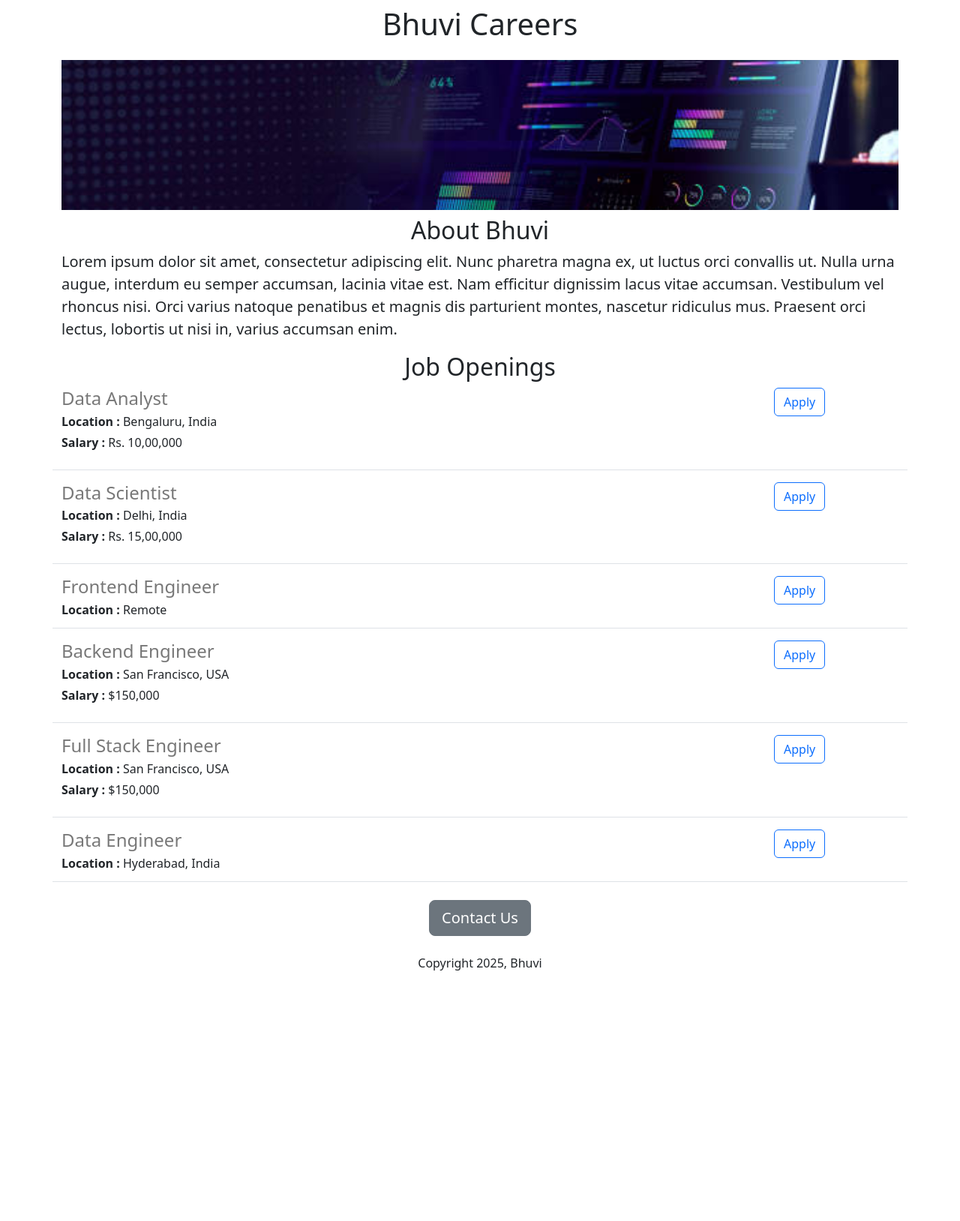
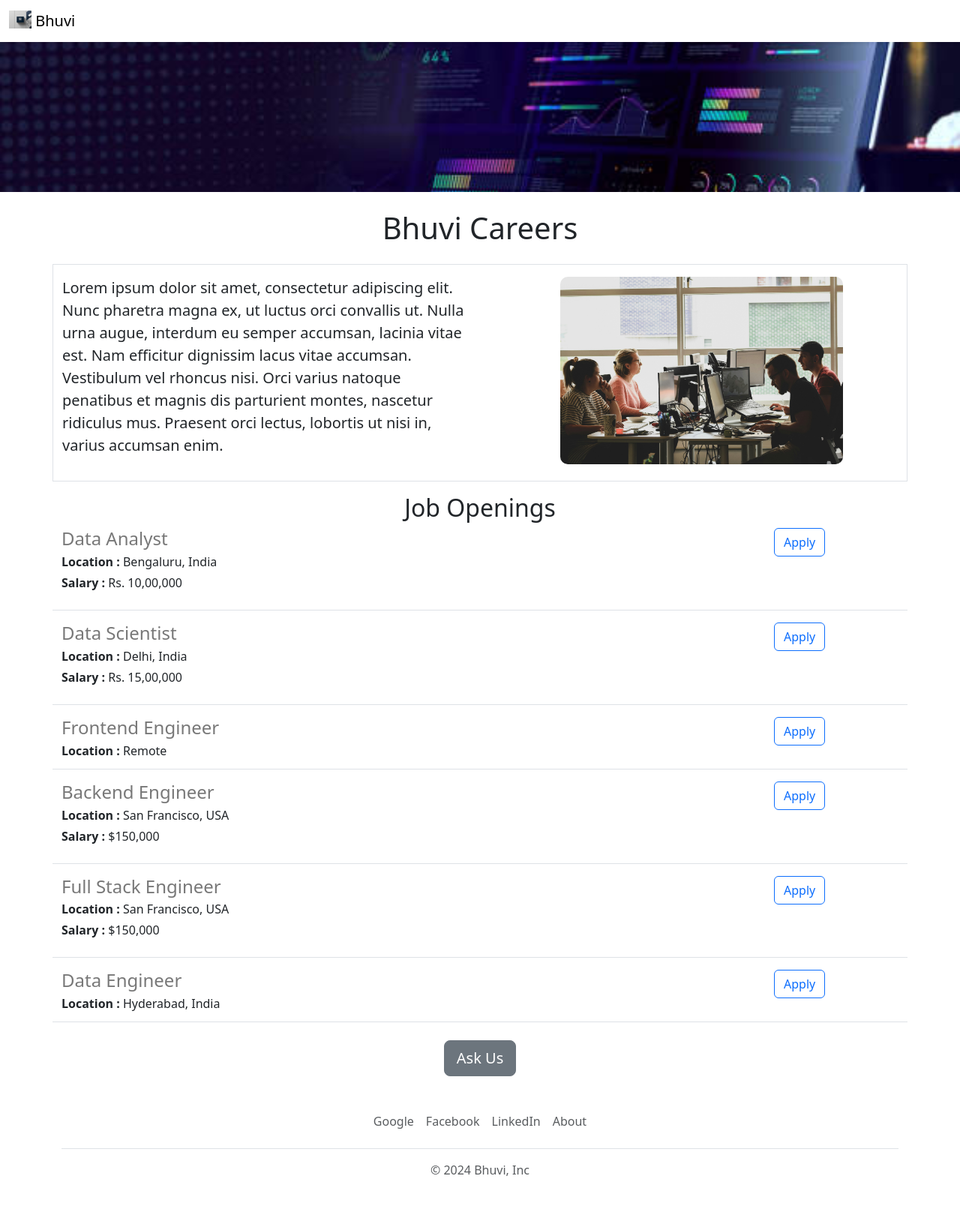
Before and after one commit to bhuvi723/webdev-flask-app, a Flask app: page / in a window 1280 px wide. Shown: the whole page at 75% size. Before the commit the page ends 1294 px from the top, so only its background shows below. Run offline with Flask 3, Linux system fonts and the light colour scheme.

Commit message:
added functionalities and mailto feature

```diff
--- /dev/null
+++ b/templates/footer.html
@@ -0,0 +1,11 @@
+<div class="container">
+  <footer class="py-3 my-4">
+    <ul class="nav justify-content-center border-bottom pb-3 mb-3">
+      <li class="nav-item"><a target="_blank" href="http://google.com" class="nav-link px-2 text-body-secondary">Google</a></li>
+      <li class="nav-item"><a target="_blank" href="http://facebook.com" class="nav-link px-2 text-body-secondary">Facebook</a></li>
+      <li class="nav-item"><a target="_blank" href="http://linkedin.com" class="nav-link px-2 text-body-secondary">LinkedIn</a></li>
+      <li class="nav-item"><a target="_blank" href="https://salvaji-bhuvan-web-profile.onrender.com/" class="nav-link px-2 text-body-secondary">About</a></li>
+    </ul>
+    <p class="text-center text-body-secondary">&copy; 2024 Bhuvi, Inc</p>
+  </footer>
+</div>
--- a/templates/home.html
+++ b/templates/home.html
@@ -11,6 +11,7 @@
       height : 200px;
       width : 100%;
       object-fit: cover;
+      margin-bottom: 16px;
     }
   </style>
 
@@ -18,14 +19,27 @@
 </head>
 
 <body>
+
+  {% include "nav.html" %}
+
+  <img class="img-fluid" id="banner" src='https://e4f51df0-8f48-49a7-bc1e-9cf7486c7874-00-g4ralca5hq6v.spock.replit.dev/static/banner.jpg'>
+
   <div class="container">
-    <h1 class="text-center mt-2 mb-4"">{{ company_name }} Careers</h1>
 
-    <img class="img-fluid" id="banner" src='https://e4f51df0-8f48-49a7-bc1e-9cf7486c7874-00-g4ralca5hq6v.spock.replit.dev/static/banner.jpg'>
+    <h1 class="text-center mt-2 mb-4">{{ company_name }} Careers</h1>
 
-    <h2 class="text-center mt-2">About Bhuvi</h2>
+    <div class="row border" style="padding-bottom:16px; margin-bottom:16px; padding-top:16px; margin-top:16px;">
+      <div class="col-md-6">
+        <p class="lead">Lorem ipsum dolor sit amet, consectetur adipiscing elit. Nunc pharetra magna ex, ut luctus orci convallis ut. Nulla urna augue, interdum eu semper accumsan, lacinia vitae est. Nam efficitur dignissim lacus vitae accumsan. Vestibulum vel rhoncus nisi. Orci varius natoque penatibus et magnis dis parturient montes, nascetur ridiculus mus. Praesent orci lectus, lobortis ut nisi in, varius accumsan enim.</p>
+      </div>
 
-      <p class="lead">Lorem ipsum dolor sit amet, consectetur adipiscing elit. Nunc pharetra magna ex, ut luctus orci convallis ut. Nulla urna augue, interdum eu semper accumsan, lacinia vitae est. Nam efficitur dignissim lacus vitae accumsan. Vestibulum vel rhoncus nisi. Orci varius natoque penatibus et magnis dis parturient montes, nascetur ridiculus mus. Praesent orci lectus, lobortis ut nisi in, varius accumsan enim.</p>
+      <div class="d-none d-md-block col-md-1"></div>
+
+      <div class="d-none d-md-block col-md-5">
+        <img src="/static/people.jpg" style="height:250px; border-radius:10px;">
+      </div>
+    </div>
+
 
     <div>
       <h2 class="text-center">Job Openings</h2>
@@ -39,11 +53,13 @@
       </div>
 
       <div class="text-center">
-        <button class="btn btn-secondary btn-lg mt-2">Contact Us</button>
+        <a target="_blank" href="mailto:salvajibhuvi@gmail.com?subject=Question%20regarding%20the%20job%20applications&body=Name%20%3A%20%3Cyour%20name%3E%0D%0A%0D%0AQuestion%20%3A%20%3Cyour%20question%3E"class="btn btn-secondary btn-lg mt-2">Ask Us</a>
       </div>
 
-      <p class="text-center mt-4 mb-3">Copyright 2025, Bhuvi</p>
     </div>
   </div>
+
+  {% include "footer.html" %}
+
 </body>
 </html>
--- a/templates/jobitem.html
+++ b/templates/jobitem.html
@@ -17,7 +17,7 @@
   </div>
 
   <div class="col-2">
-    <button type="button" class="btn btn-outline-primary">Apply</button>
+    <a href="mailto:salvajibhuvi2307@gmail.com?subject=Application%20of%20Job%20Openings%20for%20the%20{{job['title']}}%20Role&body=Name%20%3A%20%3Cyour%20name%3E%0D%0A%0D%0AResume%20%3A%20%3Cyour%20resume%20docs%20link%3E%0D%0A%0D%0ALinkedIn%3A%20%3Cyour%20linkedin%20link%3E%0D%0A%0D%0AGithub%20%3A%20%3Cyour%20github%20link%3E" type="button" class="btn btn-outline-primary float-right align-middle">Apply</a>
   </div>
 
 </div>
--- /dev/null
+++ b/templates/nav.html
@@ -0,0 +1,9 @@
+<nav class="navbar shadow-sm fixed-top bg-white">
+  <div class="container-fluid">
+    <a class="navbar-brand" href="#">
+      <img src="/static/nav_logo.jpg" alt="Logo" width="30" height="24" class="d-inline-block align-text-top">
+      Bhuvi
+    </a>
+  </div>
+</nav>
+<div style="height:56px;"></div>
```
Also changed, not shown: static/nav_logo.jpg (added), static/people.jpg (added).
